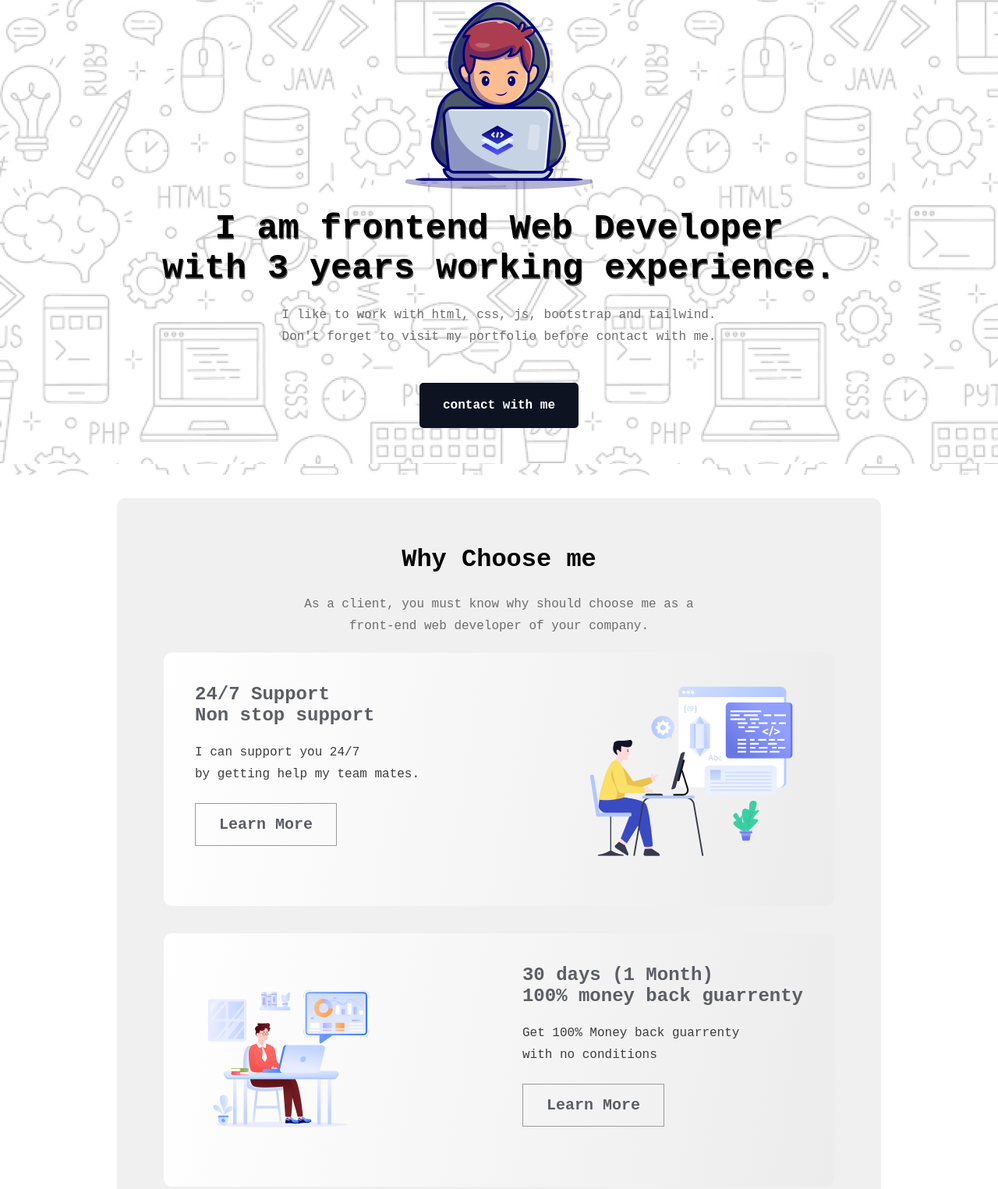
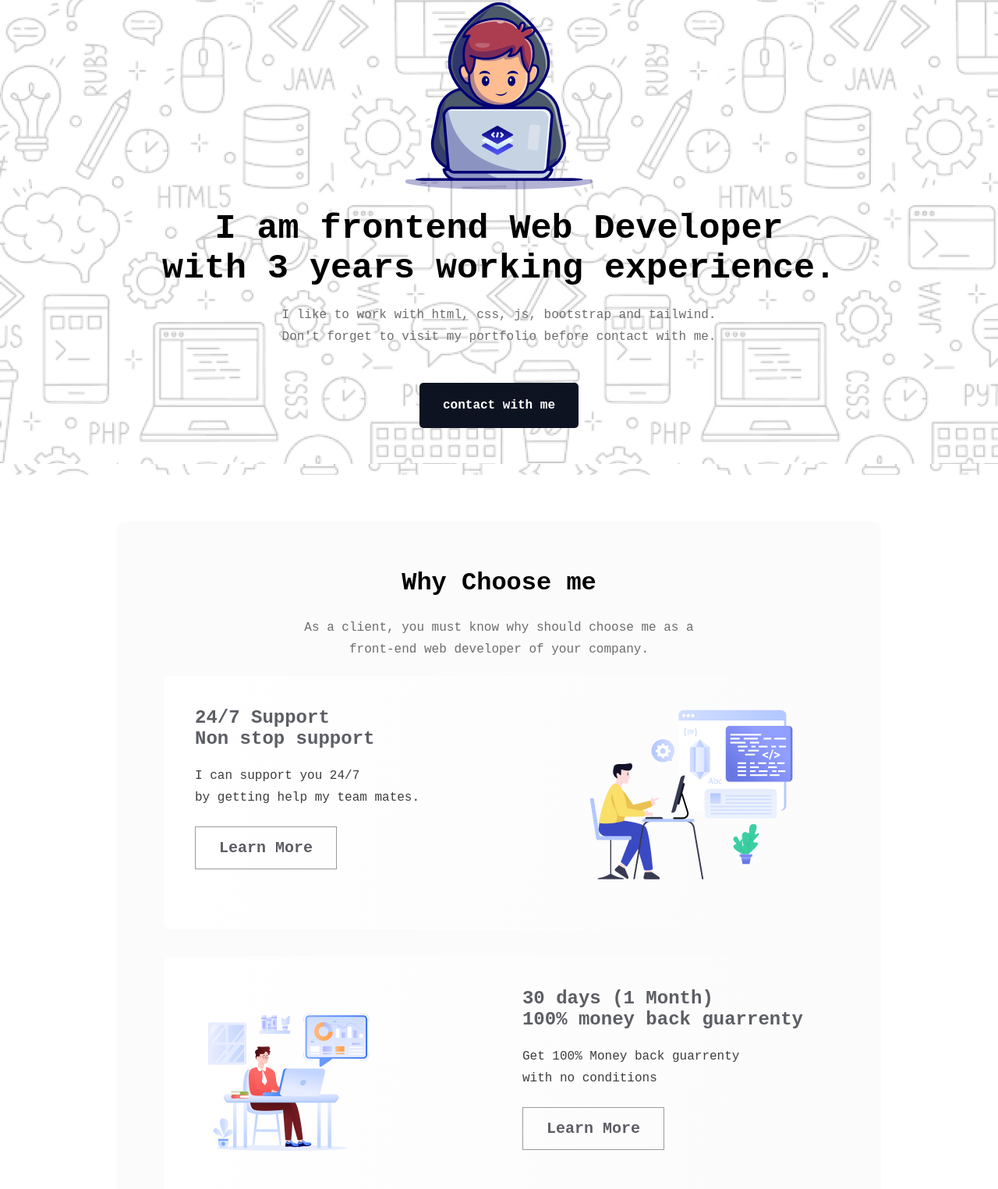
Before and after one commit to jnoyon/ph-assignment-one, a plain HTML site: page index.html in a window 1280 px wide. Shown: the part 57-1582 px from the top of the page at 78% size. Drawn offline with Linux system fonts and the light colour scheme; a web font is replaced by a local one.

Commit message:
some css improvement

```diff
--- a/style.css
+++ b/style.css
@@ -6,7 +6,7 @@ a {
     color: #0D1321;
     font-weight: bold;
 }
-body{
+body {
     font-family: "Azeret Mono", monospace;
 }
 
@@ -21,14 +21,14 @@ body{
 .header-section {
     background-image: url(images/hero-bg.png);
     text-align: center;
-    margin-bottom: 30px;
+    margin-bottom: 60px;
     padding: 60px 0;
 }
 .header-section img {
     margin-bottom: 20px;
 }
 .header-section h1 {
-    text-shadow: 1px 2px #606060;
+    text-shadow: #606060;
     font-weight: 900;
     font-size: 45px;
     margin-bottom: 20px;
@@ -64,11 +64,12 @@ body{
 
 /*************** Choose Section **********/
 .choose-section {
-    background: #f0f0f0;
+    background: #fbfbfb;
     padding: 60px;
     border-radius: 10px;
     margin-bottom: 30px;
 }
+
 .feature-item {
     display: flex;
     justify-content: space-between;
@@ -76,7 +77,7 @@ body{
     margin-bottom: 35px;
     border-radius: 10px;
     padding: 40px;
-    background: linear-gradient(100deg, rgb(255, 255, 255) 0%, rgb(236, 236, 236) 100%);
+    background: linear-gradient(100deg, rgb(255, 255, 255) 0%, rgb(251, 251, 251) 100%);
 }
 
 .feature-item h3 {
@@ -97,10 +98,7 @@ body{
     line-height: 28px;
     color: #3d3d3d;
 }
-.choose-section {
-  background: #f0f0f0;
-  padding: 60px;
-}
+
 /********** Skill Section ***********/
 .skill-group {
     display: flex;
@@ -213,6 +211,9 @@ body{
     background: #efefef;
     padding: 20px 0;
 }
+.footer-left p {
+    margin-top: 10px;
+}
 .social-icons {
     display: flex;
     list-style: none;
```
